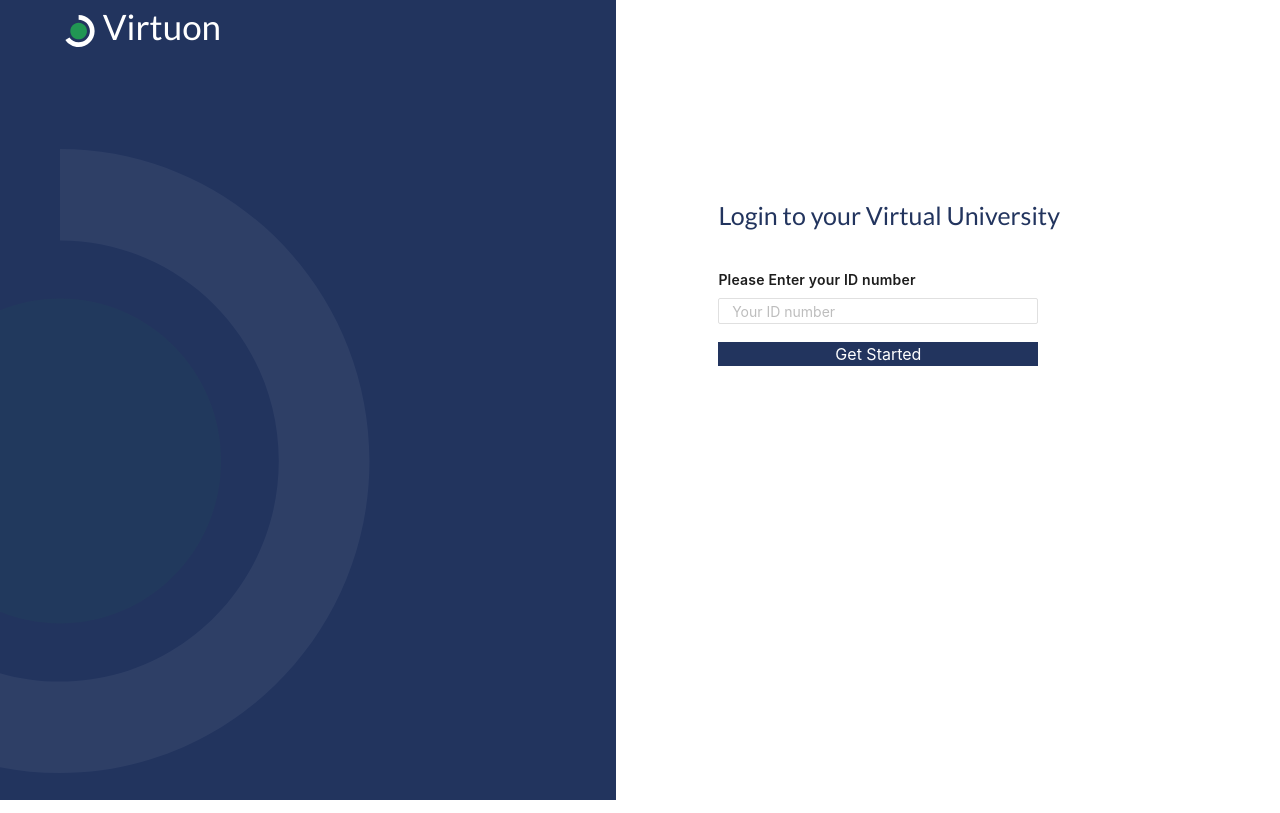
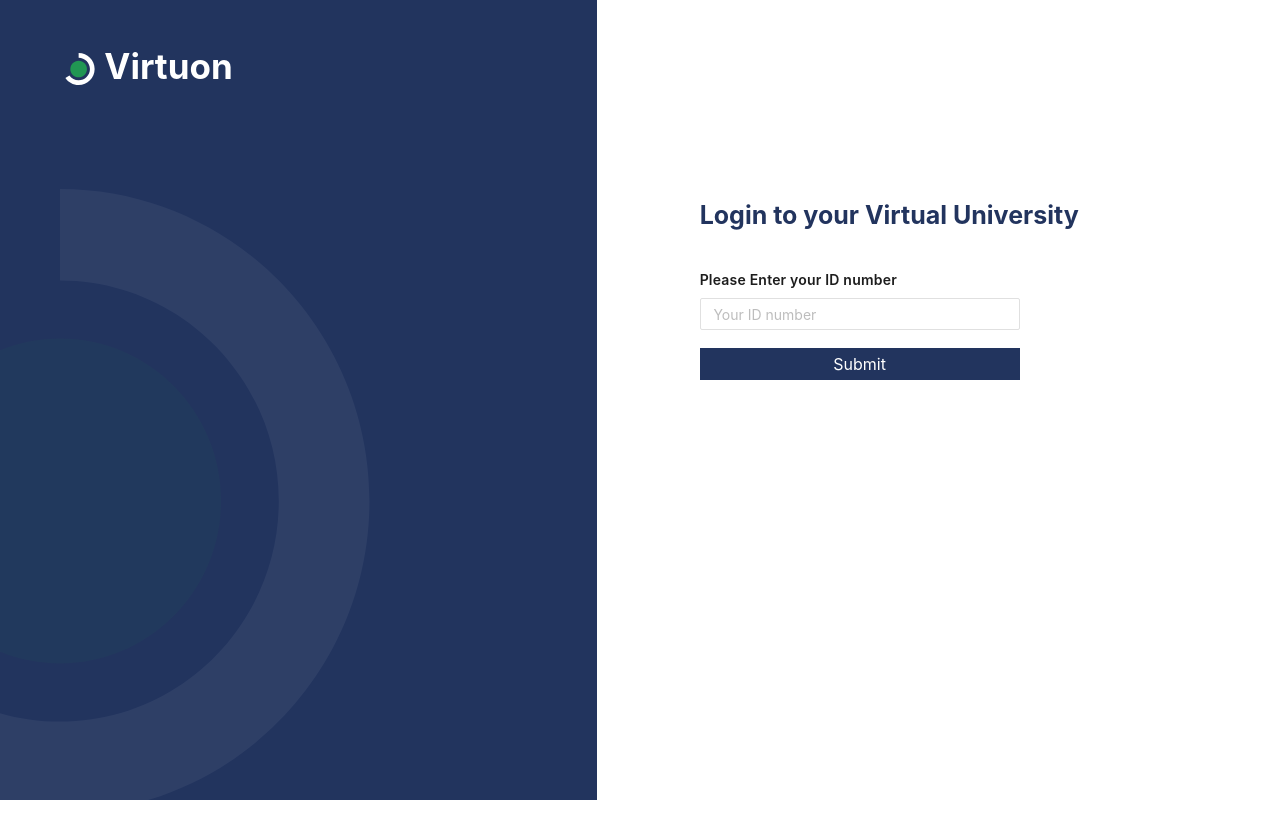
Before and after one commit to VirtuonUfaz/virtuonfront, a React (Create React App) app: page /login in a window 1280 px wide. Built offline with nearby package versions, Linux system fonts and the light colour scheme.

Commit message:
Update login page

```diff
--- a/package.json
+++ b/package.json
@@ -18,7 +18,6 @@
     "react": "^17.0.1",
     "react-bootstrap": "^1.5.2",
     "react-cookie": "^4.0.3",
-    "react-datepicker": "^3.6.0",
     "react-dom": "^17.0.1",
     "react-hook-form": "^6.15.4",
     "react-router-dom": "^5.2.0",
--- a/src/views/Event/CreateEvent.tsx
+++ b/src/views/Event/CreateEvent.tsx
@@ -1,12 +1,12 @@
 import React, { useEffect, useState } from 'react';
-import { Dropdown } from 'semantic-ui-react';
+import { Dropdown, Input } from 'semantic-ui-react';
 import { Row, Col } from 'react-bootstrap'
 import { useForm } from "react-hook-form"
-import DatePicker from "react-datepicker";
 
 // styles
 import "./style.scss";
-import "react-datepicker/dist/react-datepicker.css";
+import 'semantic-ui-css/semantic.min.css'
+import 'bootstrap/dist/css/bootstrap.min.css';
 
 const eventOptions = [
     {
@@ -137,7 +137,7 @@ const CreateEvent = () => {
                     <Col md={6} lg={6} className="mb-4">
                         <div className="form-elem">
                             <label className="form-label">Date</label>
-                            <DatePicker selected={startDate} onChange={date => setStartDate(date)} className="datepicker" />
+                            <Input type="date" />
                         </div>
                     </Col>
                     <Col md={6} lg={6} className="mb-4">
--- a/src/views/Event/style.scss
+++ b/src/views/Event/style.scss
@@ -14,10 +14,3 @@
     height: 3vh;
     color: #fff;
 }
-
-.datepicker{
-    border: 1px solid rgba(34,36,38,.15);
-    width: 34vw;
-    height: 4vh;
-    padding-left: 1vw;
-}
--- a/src/views/Login/index.tsx
+++ b/src/views/Login/index.tsx
@@ -1,15 +1,66 @@
 import React, { useEffect, useState } from "react";
+
 import { useForm } from "react-hook-form"
+
+// style
 import "./style.scss"
-import 'semantic-ui-css/semantic.min.css'
 import 'bootstrap/dist/css/bootstrap.min.css';
+
 //image
 import Background from "../../assets/Icons/background.svg";
 import Logo from "../../assets/Icons/Logo.svg";
 
 const Login = () => {
   const { register, handleSubmit, errors } = useForm();
+  const [step, setStep] = useState("ID")
   const submit = data => {}
+
+
+  const renderIDInput = () => (
+    <div>
+      <label
+      className="form-label login-form-label">
+        Please Enter your ID number
+      </label>
+      <input
+          type="text"
+          name="id"
+          placeholder="Your ID number"
+          style={errors.value && {border: "1px solid #EB5757"}}
+          className={["form-input", errors.value ? "login-form-input-error": "login-form-input"].join().replace(",", " ")}
+          ref={register({
+                    // required: {
+                    //   value: true,
+                    //   message: "An ID number is required, please enter your ID number",
+                    // },
+                  })} />
+      <span className="login-error">{errors.id?.message}</span>
+      <input type="submit"  className="login-button" value="Submit" onClick={() => setStep("OTP")}/>
+    </div>
+  )
+
+   const renderOTPInput = () => (
+    <div>
+      <label
+      className="form-label login-form-label">
+        Please enter your one-time password from your e-mail
+      </label>
+      <input
+          type="text"
+          name="id"
+          placeholder="******"
+          style={errors.value && {border: "1px solid #EB5757"}}
+          className={["form-input", errors.value ? "login-form-input-error": "login-form-input"].join().replace(",", " ")}
+          ref={register({
+                    // required: {
+                    //   value: true,
+                    //   message: "An OTP is required, please enter your one-time password",
+                    // },
+                  })} />
+      <span className="login-error">{errors.id?.message}</span>
+      <input type="submit"  className="login-button" value="Log in" />
+    </div>
+  )
 
   return (
     <main className="flex login-container">
@@ -22,26 +73,7 @@ const Login = () => {
        <div className="login-form">
           <h1 className="login-form-title">Login to your Virtual University</h1>
           <form onSubmit={handleSubmit(d => console.log(d))}>
-            <div>
-              <label
-              className="form-label login-form-label">
-                Please Enter your ID number
-              </label>
-              <input
-                  type="text"
-                  name="id"
-                  placeholder="Your ID number"
-                  style={errors.value && {border: "1px solid #EB5757"}}
-                  className={["form-input", errors.value ? "login-form-input-error": "login-form-input"].join().replace(",", " ")}
-                  ref={register({
-                            required: {
-                              value: true,
-                              message: "An ID number is required, please enter your ID number",
-                            },
-                          })} />
-              <span className="login-error">{errors.id?.message}</span>
-              <input type="submit"  className="login-button" value="Get Started" />
-            </div>
+            {step === "ID" ? renderIDInput() : renderOTPInput()}
           </form>
       </div>
     </main>
--- a/src/views/Login/style.scss
+++ b/src/views/Login/style.scss
@@ -13,7 +13,8 @@
     color: #FFFFFF;
     line-height: 1.5;
     font-size: 35px;
-    margin-top: 10vh;
+    font-weight: bold;
+    margin-top: 5vh;
     margin-left: 5vw;
     margin-bottom: 12vh;
 }
@@ -27,6 +28,7 @@
 .login-form-title{
     color: #22345E;
     font-size: 25px;
+    font-weight: bold;
 }
 
 .login-form-label{
@@ -39,7 +41,9 @@
     display: block;
     padding-left: 1vw;
     width: 25vw;
-    height: 3vh;
+    height: 4vh;
+    border: 1px solid #E0E0E0;
+    border-radius: 2px;
 }
 
 .login-form-input-error{
@@ -68,7 +72,7 @@
     color: #fff;
     font-size: 16px;
     width: 25vw;
-    height: 3vh;
+    height: 4vh;
     margin-top: 1vh;
 }
 
```
